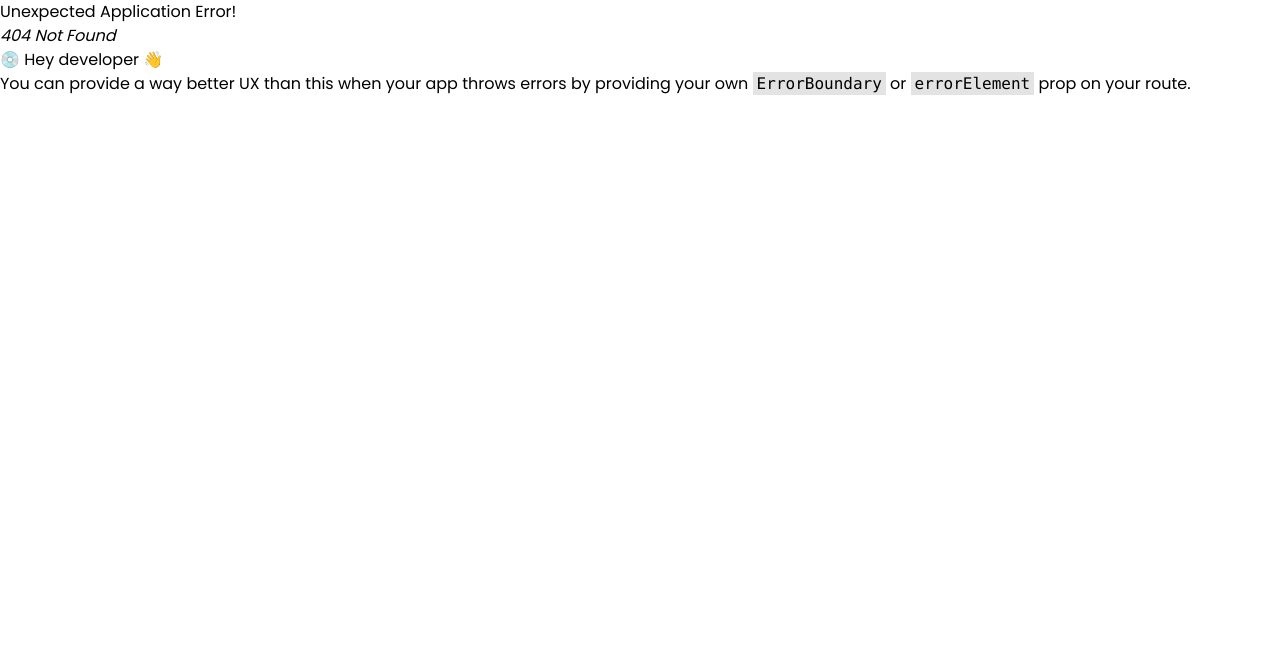
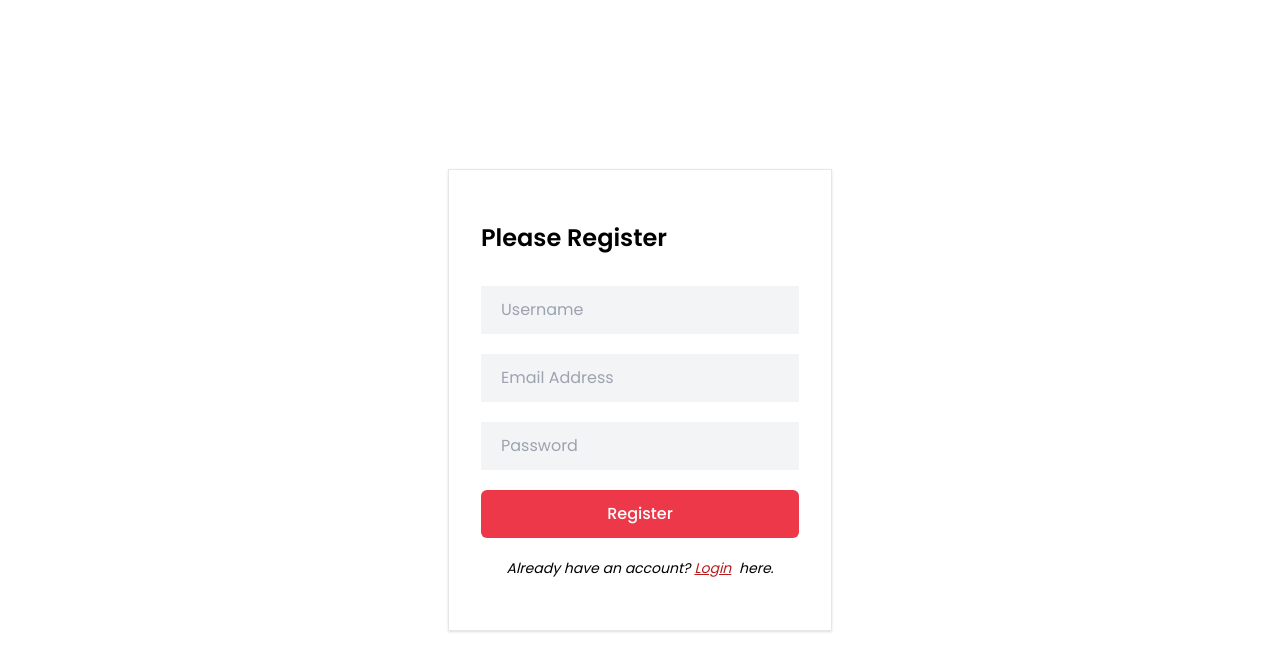
Before and after one commit to HamdiAshraf/HA-STORE-Full-Ecommerce-MERN-project, a React (Vite) app in the folder frontend/: page /register in a window 1280 px wide. Before the commit this address had no page. Shown: the top 670 px of the page. Built offline with nearby package versions, Linux system fonts and the light colour scheme.

Commit message:
register page

```diff
--- /dev/null
+++ b/frontend/src/components/Register.jsx
@@ -0,0 +1,61 @@
+import { useState } from "react"
+import { Link } from "react-router-dom"
+
+
+const Register = () => {
+   // eslint-disable-next-line no-unused-vars
+   const [message,setMessage]=useState("")
+   const [username,setUsername]=useState("")
+   const [email,setEmail]=useState("")
+   const[password,setPassword]=useState("")
+   const handleRegister=(e)=>{
+       e.preventDefault()
+       const data={
+        username,
+           email,
+           password
+       }
+       console.log(data);
+
+   }
+ return (
+   <section className="h-screen flex items-center justify-center">
+     <div className="max-w-sm border shadow bg-white mx-auto p-8">
+       <h2 className="text-2xl font-semibold pt-5">Please Register</h2>
+       <form className="space-y-5 max-w-sm mx-auto pt-8">
+       <input
+           onChange={(e)=>setUsername(e.target.value)}
+           type="username" name="username" id="username"
+           placeholder="Username" required
+           className="w-full bg-gray-100 focus:outline-none px-5 py-3"/>
+
+           <input
+           onChange={(e)=>setEmail(e.target.value)}
+           type="email" name="email" id="email"
+           placeholder="Email Address" required
+           className="w-full bg-gray-100 focus:outline-none px-5 py-3"/>
+
+           <input
+           onChange={(e)=>setPassword(e.target.value)}
+           type="password" name="password" id="password"
+           placeholder="Password" required
+           className="w-full bg-gray-100 focus:outline-none px-5 py-3"/>
+
+           {
+               message && <p className="text-red-500">{message}</p>
+           }
+
+           <button
+           onClick={handleRegister}
+           className="w-full mt-5 bg-primary text-white hover:bg-indigo-500 font-medium py-3 rounded-md" type="submit">Register</button>
+       </form>
+
+       <p className="my-5 italic text-sm text-center">Already have an account?
+           <Link to="/login" className="underline text-red-700 p-1">Login</Link> here.</p>
+     </div>
+   </section>
+ )
+}
+
+
+export default Register
--- a/frontend/src/routers/router.jsx
+++ b/frontend/src/routers/router.jsx
@@ -6,6 +6,7 @@
 import ShopPage from "../pages/shop/ShopPage";
 import SingleProductPage from "../pages/shop/productDetails/SingleProductPage";
 import Login from "../components/Login";
+import Register from "../components/Register";
 
 
 const router = createBrowserRouter([
@@ -37,6 +38,10 @@
     {
         path:"/login",
         element:<Login />
+    },
+    {
+        path:"/register",
+        element:<Register />
     }
 ])
 
```
